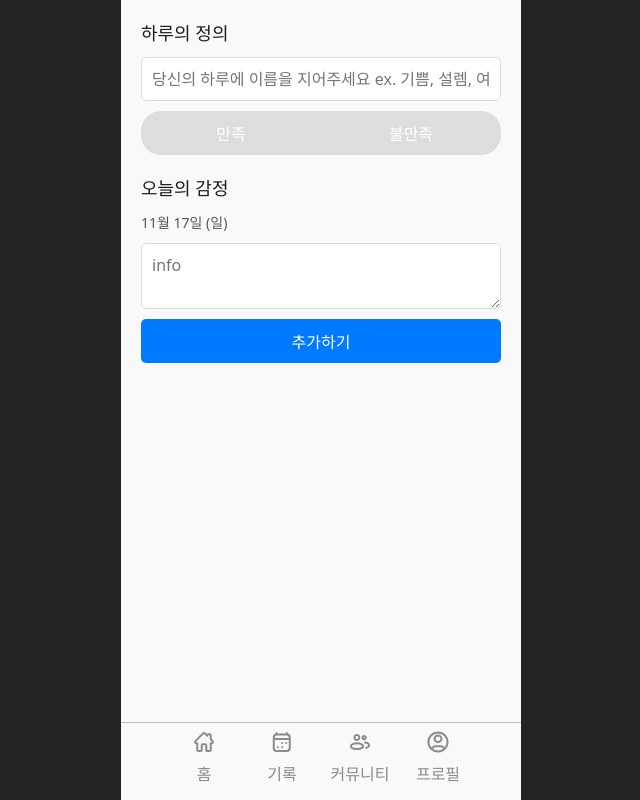
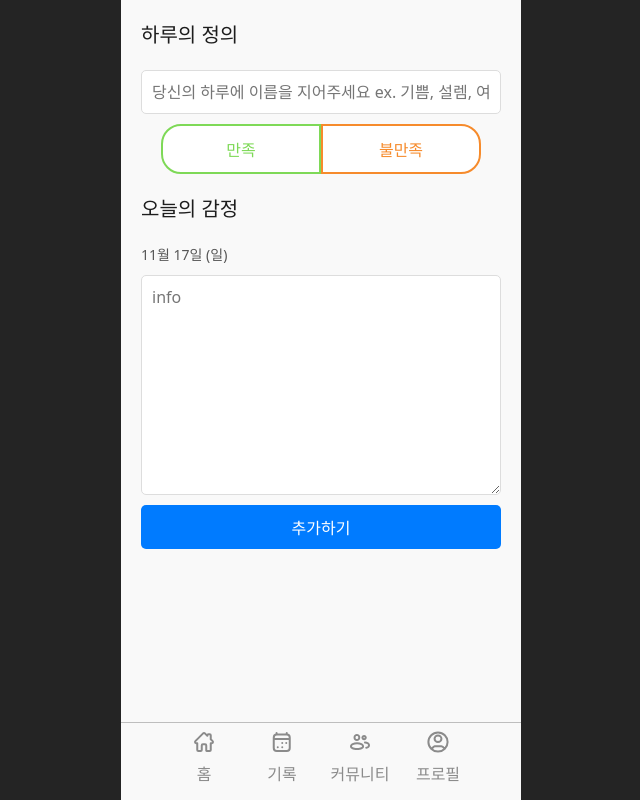
Before and after one commit to 2024-HY-THON/team4-fe, a React (Vite) app: page /review in a window 1280 px wide. Shown: the whole page, without its empty margins (319-959 px from the left). Built offline with nearby package versions, Linux system fonts and the light colour scheme.

Commit message:
버튼 클릭 시 색 변화

```diff
--- a/src/pages/review/review.tsx
+++ b/src/pages/review/review.tsx
@@ -4,16 +4,14 @@ import styled from "styled-components";
 export const ReviewPage = () => {
   const [dayDefinition, setDayDefinition] = useState("");
   const [emotionInfo, setEmotionInfo] = useState<string>(""); // textarea 상태 관리
-  const [satisfaction, setSatisfaction] = useState<"만족" | "불만족" | null>(
-    null
-  ); // 만족 상태 관리
+  const [selected, setSelected] = useState("");
+
+  const handleClick = (customType: string) => {
+    setSelected(customType);
+  }; // 만족 상태 관리
 
   const handleTextareaChange = (e: React.ChangeEvent<HTMLTextAreaElement>) => {
     setEmotionInfo(e.target.value); // 입력값 업데이트
-  };
-
-  const handleSatisfactionClick = (type: "만족" | "불만족") => {
-    setSatisfaction(type); // 클릭된 버튼의 상태로 업데이트
   };
 
   return (
@@ -28,14 +26,24 @@ export const ReviewPage = () => {
           />
           <ButtonGroup>
             <SatisfactionButton
-              active={satisfaction === "만족"}
-              onClick={() => handleSatisfactionClick("만족")}
+              customType="satisfied"
+              onClick={() => handleClick("satisfied")}
+              style={
+                selected === "satisfied"
+                  ? { backgroundColor: "#7ED957", color: "white" }
+                  : {}
+              }
             >
               만족
             </SatisfactionButton>
             <SatisfactionButton
-              active={satisfaction === "불만족"}
-              onClick={() => handleSatisfactionClick("불만족")}
+              customType="unsatisfied"
+              onClick={() => handleClick("unsatisfied")}
+              style={
+                selected === "unsatisfied"
+                  ? { backgroundColor: "#F68B2C", color: "white" }
+                  : {}
+              }
             >
               불만족
             </SatisfactionButton>
@@ -76,8 +84,9 @@ const Section = styled.div`
 `;
 
 const Title = styled.h2`
-  font-size: 18px;
-  margin-bottom: 10px;
+  font-size: 20px; /* 글씨 크기 증가 */
+
+  margin-bottom: 20px;
 `;
 
 const InputContainer = styled.div`
@@ -95,25 +104,26 @@ const Input = styled.input`
 
 const ButtonGroup = styled.div`
   display: flex;
+  justify-content: center; /* 버튼 중앙 배치 */
 `;
 
-const SatisfactionButton = styled.button<{ active: boolean }>`
-  flex: 1;
-  padding: 10px;
+const SatisfactionButton = styled.button<{ customType: string }>`
+  width: 160px; /* 버튼 너비 확대 */
+  height: 50px; /* 버튼 높이 설정 */
+  border: 2px solid;
+  border-color: ${(props) =>
+    props.customType === "satisfied" ? "#7ED957" : "#F68B2C"};
+  color: ${(props) =>
+    props.customType === "satisfied" ? "#7ED957" : "#F68B2C"};
+  background-color: white;
+  padding: 10px 20px;
   font-size: 16px;
-  border: none;
-  border-radius: 5px;
-  color: white;
-  background-color: ${(props) =>
-    props.active
-      ? props.children === "만족"
-        ? "#4caf50"
-        : "#f44336"
-      : "#ddd"};
   cursor: pointer;
 
   &:hover {
-    opacity: 0.9;
+    background-color: ${(props) =>
+      props.customType === "satisfied" ? "#7ED957" : "#F68B2C"};
+    color: white;
   }
   &:first-child {
     border-radius: 20px 0 0 20px; /* 왼쪽 버튼 */
@@ -139,6 +149,7 @@ const Date = styled.div`
 const TextArea = styled.textarea`
   width: 100%;
   padding: 10px;
+  height: 220px;
   font-size: 16px;
   border: 1px solid #ddd;
   border-radius: 5px;
```
